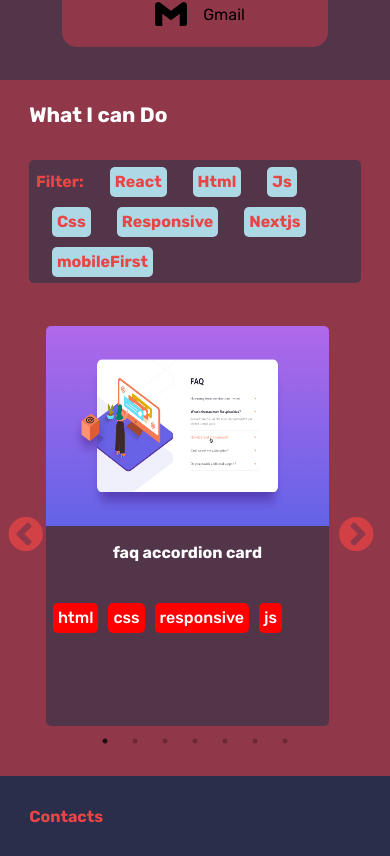
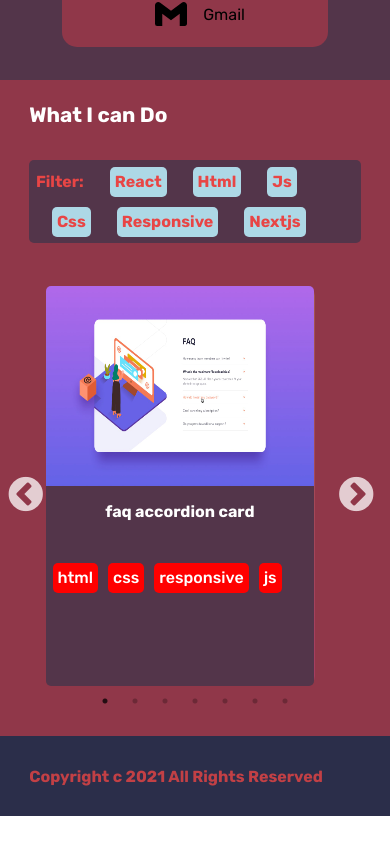
Before and after one commit to jyunakaike/Portfolio, a React app: page / in a window 390 px wide. Shown: the part 1380-2236 px from the top of the page. After the commit the page ends 2196 px from the top, so only its background shows below. Built offline with nearby package versions, Linux system fonts and the light colour scheme.

Commit message:
feat: animation in icon intro, responsive in slider

```diff
--- a/src/Components/Experience/Cards/index.js
+++ b/src/Components/Experience/Cards/index.js
@@ -1,7 +1,7 @@
 import React from 'react'
 import './styles.css'
 
-export const Card = ({ image, title, languages, description, page, showEtiquete , setShowEtiquete }) => {
+export const Card = ({ image, title, languages, description, page, showEtiquete, setShowEtiquete }) => {
     const imagen = "faq-accordion.jpg"
 
     const filterEtiquete = (etiquete) => {
@@ -17,11 +17,34 @@ export const Card = ({ image, title, languages, description, page, showEtiquete
     }
 
     return (
-        <div className='Experience-card' >
-            <a href={page} target="_blank">
+
+
+//  <div className='Experience-card' >
+//  <div className='Card-image-wrapper'>
+//      {/* <a href={page} target="_blank"> */}
+//      <img className='Card-image' src={require(`../../../assets/image/${image}`)} alt={"Card-image"} ></img>
+//      {/* </a> */}
+//  </div>
+//  <div className='Card-detail'>
+//      <div className='Card-detail-title'>
+//          <h3>{title}</h3>
+//      </div>
+
+//      <div className='Card-detail-skills'>
+//          {
+//              languages.map(language => <div onClick={() => { filterEtiquete(language) }} key={language}>{language}</div>)
+//          }
+//      </div>
+//  </div>
+// </div>
+        <div class="container">
+            <div class="card">
+                <div class="front">
+                    <div className='Card-image-wrapper'>
+                        {/* <a href={page} target="_blank"> */}
                         <img className='Card-image' src={require(`../../../assets/image/${image}`)} alt={"Card-image"} ></img>
-            </a>
-
+                        {/* </a> */}
+                    </div>
                     <div className='Card-detail'>
                         <div className='Card-detail-title'>
                             <h3>{title}</h3>
@@ -29,10 +52,14 @@ export const Card = ({ image, title, languages, description, page, showEtiquete
 
                         <div className='Card-detail-skills'>
                             {
-                        languages.map(language => <div onClick={()=>{filterEtiquete(language)}} key={language}>{language}</div>)
+                                languages.map(language => <div onClick={() => { filterEtiquete(language) }} key={language}>{language}</div>)
                             }
                         </div>
                     </div>
                 </div>
+                <div class="back">BACK</div>
+            </div>
+        </div>
+
     )
 }
--- a/src/Components/Experience/Cards/styles.css
+++ b/src/Components/Experience/Cards/styles.css
@@ -1,8 +1,8 @@
 /* card */
-.Experience-card{
+.Experience-card {
     width: 90%;
     /* width: 60%; */
-    height:400px;
+    height: 400px;
     /* border: solid 1px black; */
     border-radius: 15px;
     /* background-color: aqua; */
@@ -13,13 +13,75 @@
     flex-direction: column;
 }
 
-.Experience-card a{
+/* backface visibility */
+
+.card {
+    width: 90%;
+    /* width: 60%; */
+    height: 400px;
+    /* height: 340px; */
+    /* width: 250px; */
+    position: relative;
+    transition: all 0.5s linear;
+    transform-style: preserve-3d;
+}
+
+.front,
+.back {
+
+    height: 100%;
+    width: 100%;
+    display: flex;
+    flex-direction: column;
+    border-radius: 10px;
+    position: absolute;
+}
+
+.front {
+    background: linear-gradient(#08aeea, #2af598);
+    z-index: 2;
+    backface-visibility: hidden;
+}
+
+.back {
+    background: linear-gradient(#f8da61, #ff5acd);
+    z-index: 1;
+    transform: rotateY(180deg);
+}
+
+/* .container:hover .card {
+    transform: rotateY(180deg);
+
+} */
+
+.container:hover  {
+    /* background-color: white; */
+    transform:scaleX(1.15);
+}
+
+
+.container {
+    perspective: 1000px;
+}
+
+
+
+
+
+
+/* ----------------------- */
+
+/* .Experience-card a{
     width: 100%;
     height: 50%;
-
+} */
+.Card-image-wrapper {
+    width: 100%;
+    height: 50%;
 }
 
-.Card-image{
+
+.Card-image {
     width: 100%;
     height: 100%;
 
@@ -27,7 +89,7 @@
     /* background-color: cadetblue; */
 }
 
-.Card-detail{
+.Card-detail {
     width: 100%;
     height: 50%;
 
@@ -35,7 +97,7 @@
 
     border-radius: 0px 0px 5px 5px;
     /* background-color:violet; */
-    background-color:var(--sorft-dark);
+    background-color: var(--sorft-dark);
 
     display: flex;
     flex-direction: column;
@@ -57,34 +119,34 @@
     height: 40%;
     width: 100%;
 
-    margin: 10px 0 ;
+    margin: 10px 0;
     overflow: hidden;
 
     display: flex;
     justify-content: flex-start;
     align-items: center;
-        gap:10px;
+    gap: 10px;
     flex-wrap: wrap;
 
 }
 
-.Card-detail-skills div{
+.Card-detail-skills div {
     height: 30px;
     padding: 5px;
     border-radius: 5px;
     background-color: red;
 }
 
-.Card-detail-description{
+.Card-detail-description {
     height: 50%;
     overflow: hidden;
 }
 
 
 @media (max-height:720px) {
-    .Experience-card{
+    .Experience-card {
         width: 60%;
-        height:18rem;
+        height: 18rem;
 
         border-radius: 5px;
 
@@ -97,19 +159,19 @@
         height: 90%;
         width: 100%;
 
-        margin: 10px 0 ;
+        margin: 10px 0;
         overflow: hidden;
 
         display: flex;
         justify-content: flex-start;
         align-items: center;
-            gap:10px;
+        gap: 10px;
         flex-wrap: wrap;
     }
 }
 
 @media (max-width:770px) {
-    .Experience-card{
+    .Experience-card {
         width: 95%;
         /* height:18rem;
 
--- a/src/Components/Experience/index.js
+++ b/src/Components/Experience/index.js
@@ -48,7 +48,7 @@ export const Experience = () => {
               <div className={(showEtiquete.includes('css')) ? 'Experience-filters-button-active' : 'Experience-filters-button'} onClick={() => filterEtiquete("css")}>Css</div>
               <div className={(showEtiquete.includes('responsive')) ? 'Experience-filters-button-active' : 'Experience-filters-button'} onClick={() => filterEtiquete("responsive")}>Responsive</div>
               <div className={(showEtiquete.includes('nextjs')) ? 'Experience-filters-button-active' : 'Experience-filters-button'} onClick={() => filterEtiquete("nextjs")}>Nextjs</div>
-              <div className={(showEtiquete.includes('mobilefirst')) ? 'Experience-filters-button-active' : 'Experience-filters-button'} onClick={() => filterEtiquete("mobilefirst")}>mobileFirst</div>
+              {/* <div className={(showEtiquete.includes('mobilefirst')) ? 'Experience-filters-button-active' : 'Experience-filters-button'} onClick={() => filterEtiquete("mobilefirst")}>mobileFirst</div> */}
             </div>
           </div>
 
--- a/src/Components/Footer/index.js
+++ b/src/Components/Footer/index.js
@@ -5,7 +5,7 @@ export const Footer = () => {
     return (
         <footer>
             <div className='footer-container'>
-                <div className='footer-container--title'> Contacts </div>
+                <div className='footer-container--title'>Copyright c 2021 All Rights Reserved  </div>
                 <ul className='footer-container--list'>
                     {/* <li>twitter</li>
                     <li>Email</li>
--- a/src/Components/Footer/style.css
+++ b/src/Components/Footer/style.css
@@ -17,6 +17,9 @@ footer{
     font-weight: 800;
 }
 
+.footer-container--title{
+    opacity: 0.8;
+}
 .footer-container--list{
     display: flex;
         justify-content: space-between;
--- a/src/Components/Introduction/style.css
+++ b/src/Components/Introduction/style.css
@@ -47,7 +47,6 @@
     from {
         bottom: 0;
     }
-
     to {
         bottom: 30px;
     }
@@ -58,6 +57,12 @@
     bottom: 10%;
     width: 3rem;
     height: 3rem;
+}
+
+.Intro-ArrowDown:hover {
+    transform:scale(1.5);
+    transition:0.5s;
+    color: white;
 }
 
 @media (max-width: 770px) {
--- a/src/Components/Slider/index.js
+++ b/src/Components/Slider/index.js
@@ -47,10 +47,10 @@ export const SliderImage = ({ children }) => {
         dot: true,
         centerMode: true,
         centerPadding: '60px',
-
+        // centerPadding: '10px',
         // infinite: true,
         speed: 500,
-        slidesToShow: 3,
+        slidesToShow: 2,
         slidesToScroll: 1,
         cssEase: "linear",
         responsive: [
--- a/src/Components/Slider/styles.css
+++ b/src/Components/Slider/styles.css
@@ -11,7 +11,8 @@
 
 .slick-prev:before {
     font-size: 40px;
-    color: var(--red);
+    /* color: var(--red); */
+    color: white;
 
 }
 
@@ -21,7 +22,8 @@
 
 .slick-next:before {
     font-size: 40px;
-    color: var(--red);
+    /* color: var(--red); */
+    color: white;
 }
 
 @media (max-width:750px) {
--- a/src/Components/db/initialState.js
+++ b/src/Components/db/initialState.js
@@ -44,7 +44,7 @@ export default {
             "id":6,
             "image": "Batabit.jpg",
             "title": "Batabit",
-            "languages":["html","css","mobileFirst" ],
+            "languages":["html","css" ],
             "description": "This Batabit landingpage with filtering app with optimal layout for the component depending on their device's screen size. this landing page is made by Diego De Granda member of Platzi",
             "page": "https://jyunakaike.github.io/batabit/",
         },
```
Also changed, not shown: 1 other file (tests, documents, lock files or other folders). Lines whose indentation alone changed are shown as unchanged.
